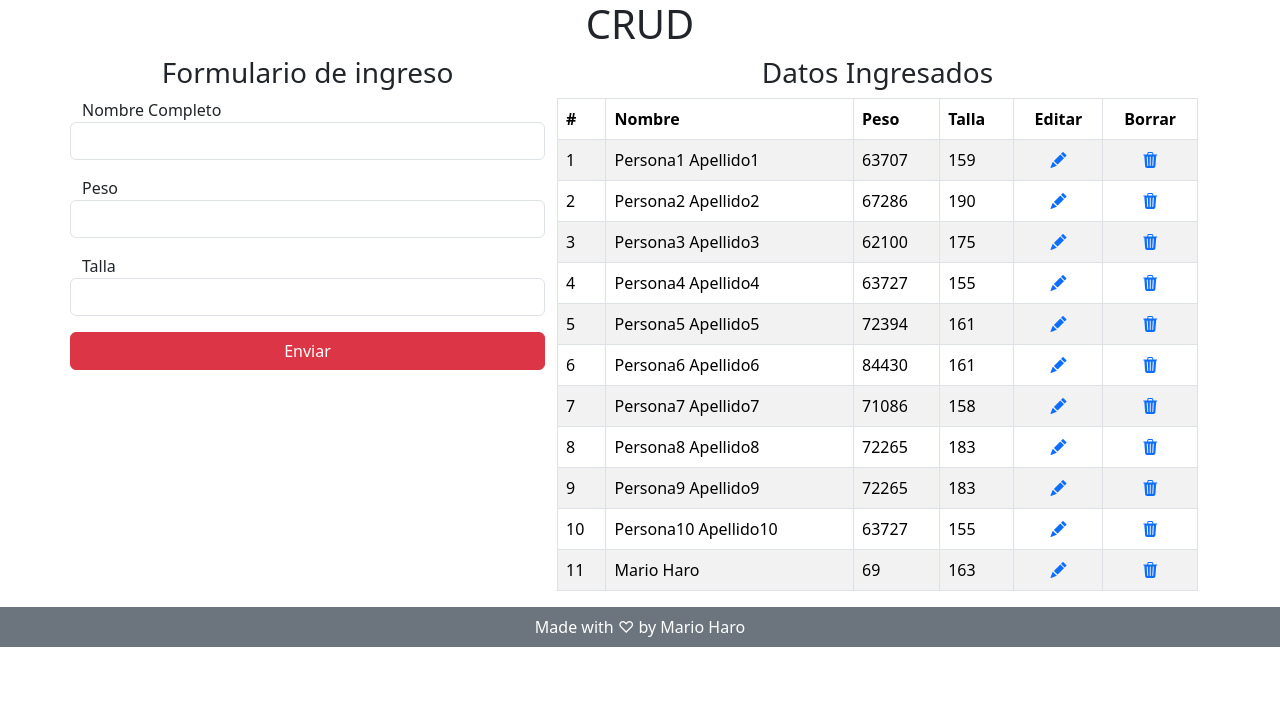
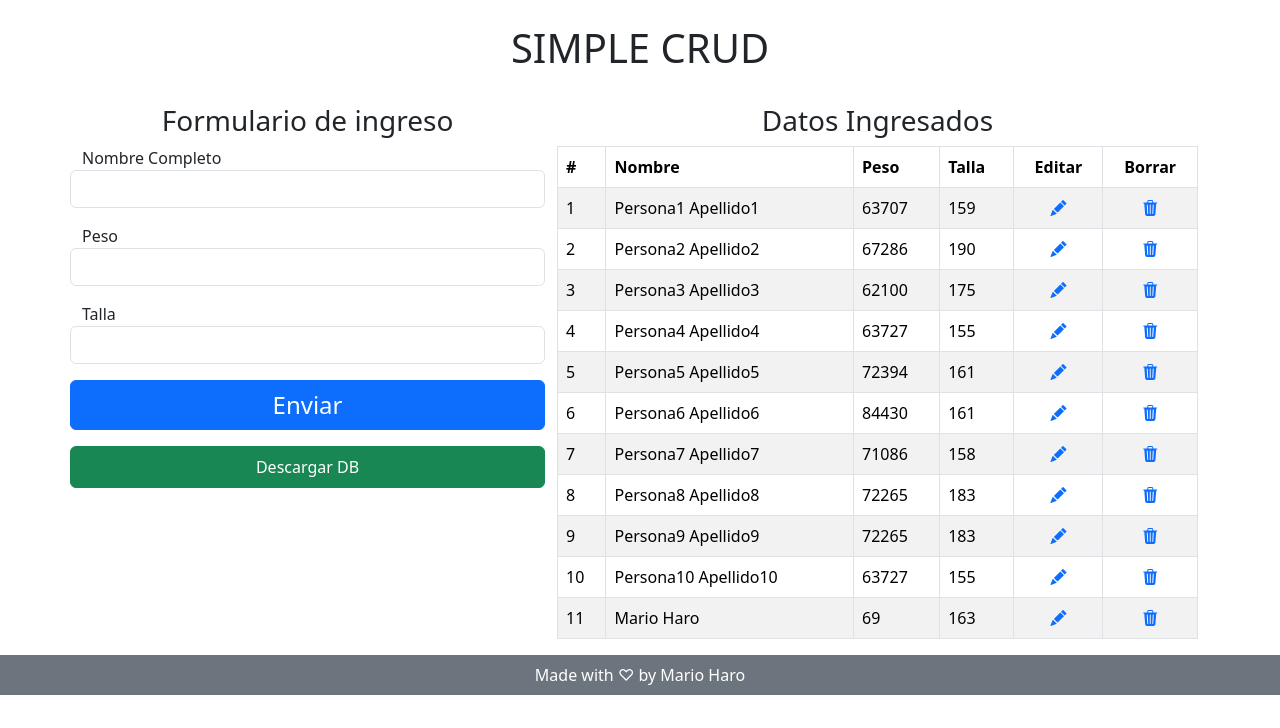
Before and after one commit to marioharo/simple-crud-with-download-data, a Django app: page / in a window 1280 px wide. Shown: the top 728 px of the page. Run offline with Django 4.2, Linux system fonts and the light colour scheme; data comes from the database, SQL or seed files in the repository; both versions use the stored data as it was after the commit.

Commit message:
crud completo + descarga

```diff
--- a/crud/urls.py
+++ b/crud/urls.py
@@ -23,4 +23,5 @@ urlpatterns = [
     path('', web_views.home, name='home'),
     path('editar/<id>', web_views.editar, name='editar'),
     path('eliminar/<id>', web_views.eliminar, name='eliminar'),
+    path('descargar', web_views.descargar, name='descargar')
 ]
--- a/web/templates/home.html
+++ b/web/templates/home.html
@@ -1,27 +1,18 @@
 <!doctype html>
 <html lang="en">
     <head>
-        <title>CRUD</title>
+        <title>SIMPLE CRUD</title>
         <!-- Required meta tags -->
         <meta charset="utf-8" />
-        <meta
-            name="viewport"
-            content="width=device-width, initial-scale=1, shrink-to-fit=no"
-        />
-
+        <meta name="viewport" content="width=device-width, initial-scale=1, shrink-to-fit=no"/>
         <!-- Bootstrap CSS v5.2.1 -->
-        <link
-            href="https://cdn.jsdelivr.net/npm/bootstrap@5.3.2/dist/css/bootstrap.min.css"
-            rel="stylesheet"
-            integrity="sha384-T3c6CoIi6uLrA9TneNEoa7RxnatzjcDSCmG1MXxSR1GAsXEV/Dwwykc2MPK8M2HN"
-            crossorigin="anonymous"
-        />
+        <link href="https://cdn.jsdelivr.net/npm/bootstrap@5.3.2/dist/css/bootstrap.min.css" rel="stylesheet" integrity="sha384-T3c6CoIi6uLrA9TneNEoa7RxnatzjcDSCmG1MXxSR1GAsXEV/Dwwykc2MPK8M2HN" crossorigin="anonymous"/>
         <link rel="stylesheet" href="https://cdn.jsdelivr.net/npm/bootstrap-icons@1.11.3/font/bootstrap-icons.min.css">
     </head>
 
     <body>
         <header>
-            <h1 class="text-center">CRUD</h1>
+            <h1 class="text-center py-4">SIMPLE CRUD</h1>
         </header>
         <main class="container">
             <div class="row">
@@ -36,7 +27,8 @@
                         <input type="text" class="form-control mb-3" name="peso" Required>
                         <label>Talla</label>
                         <input type="text" class="form-control mb-3" name="talla" Required>
-                        <button type="submit" class="btn btn-danger">Enviar</button>
+                        <button type="submit" class="btn btn-primary fs-4">Enviar</button>
+                        <a href="descargar" class="btn btn-success mt-3 py-2">Descargar DB</a>
                     </form>
                 </div>
                 <!--Tabla-->
@@ -73,7 +65,7 @@
                                                 <button type="button" class="btn-close" data-bs-dismiss="modal" aria-label="Close"></button>
                                             </div>
                                             <div class="modal-body">
-                                                <p>{{persona.nombre_completo}}</p>
+                                                <p><b>Nombre:</b> {{persona.nombre_completo}}</p>
                                                 <small><i>Nota: Esta acción no se puede revertir</i></small>
                                             </div>
                                             <div class="modal-footer">
--- a/web/views.py
+++ b/web/views.py
@@ -1,4 +1,6 @@
+import csv
 from django.shortcuts import render, redirect
+from django.http import HttpResponse
 from .utilities import cleaned_data
 from .models import Persona
 
@@ -28,3 +30,21 @@ def editar(request, id):
 def eliminar(request, id):
     Persona.objects.get(id = id).delete()
     return redirect('/')
+
+
+def descargar(request):
+    personas = Persona.objects.all() # traemos toda la data
+    """Aquí empieza la creación del documento"""
+    # Crear la respuesta HTTP con el tipo de contenido correcto
+    response = HttpResponse(content_type='text/csv')
+    response['Content-Disposition'] = 'attachment; filename="descarga.csv"'
+    # Crear el escritor CSV
+    data = csv.writer(response)
+    HEADER = [field.name for field in Persona._meta.fields if field.name != 'id'] # encabezados (quitando la columna 'id')
+    # Escribimos los datos
+    data.writerow(HEADER)
+    for persona in personas:
+        row = [getattr(persona, field) for field in HEADER] # todas las filas con la información
+        data.writerow(row)
+
+    return response
```
Also changed, not shown: db.sqlite3.
